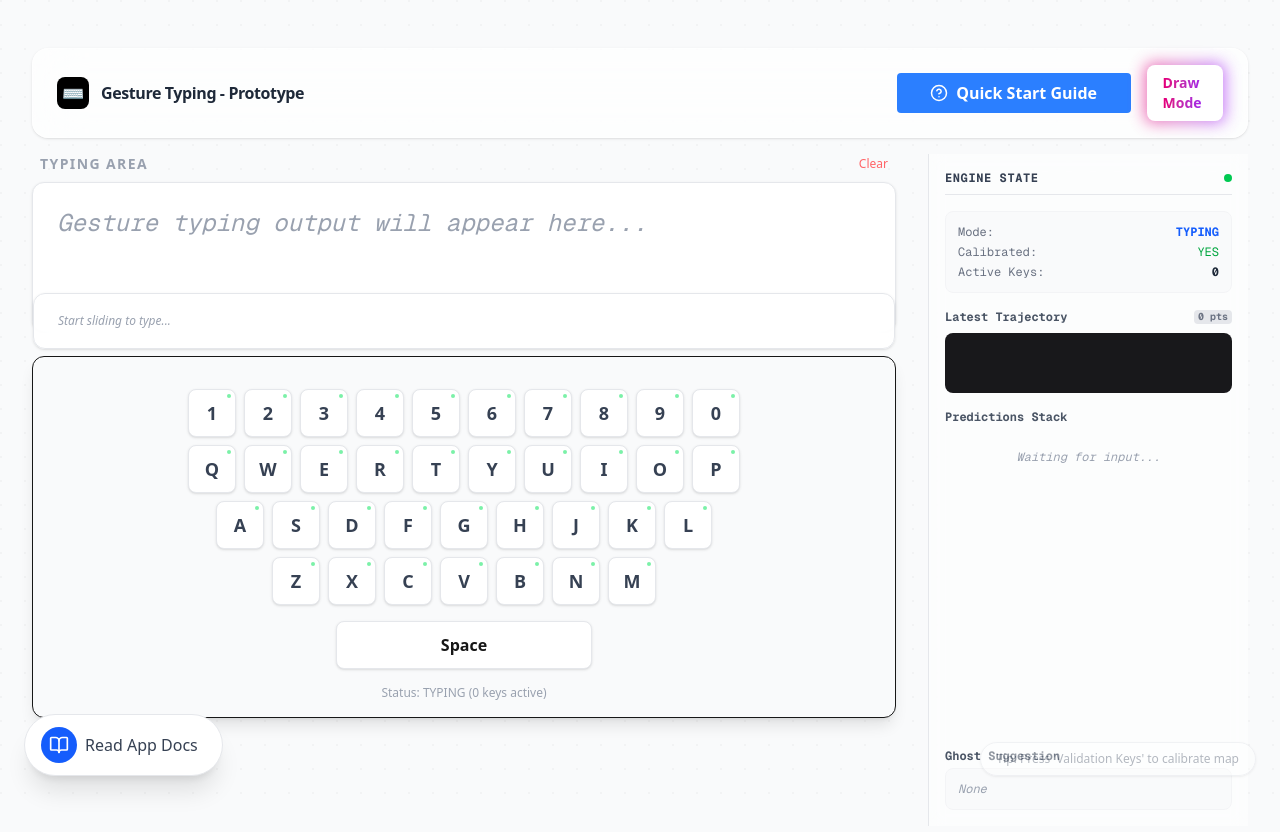
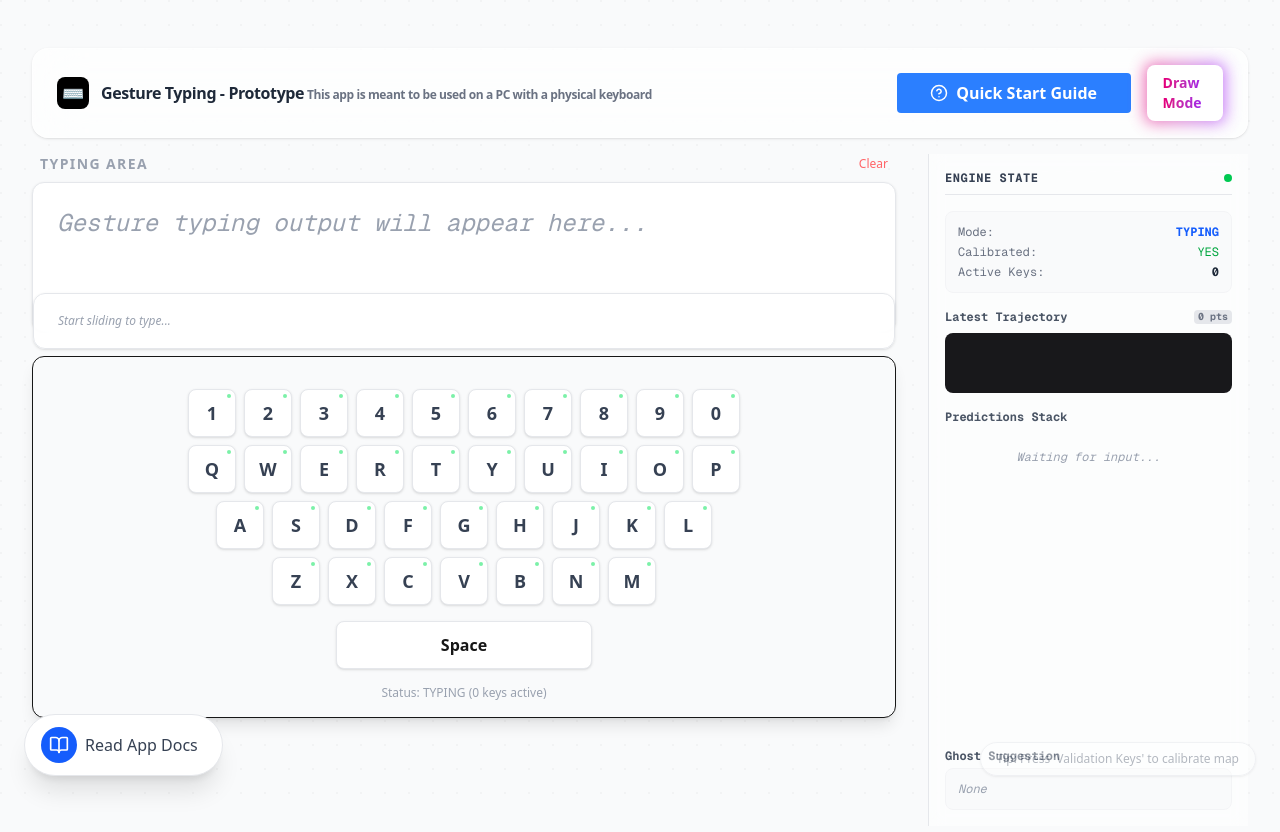
Before and after one commit to ElkanHub/Gesture-Typing-Google-Hackathon, a Next.js app: page / in a window 1280 px wide. Shown: the top 832 px of the page. Built offline with nearby package versions, Linux system fonts and the light colour scheme.

Commit message:
edited the header

```diff
--- a/app/page.tsx
+++ b/app/page.tsx
@@ -41,6 +41,7 @@ export default async function Home() {
           </div>
           <p className="font-semibold text-gray-800 dark:text-gray-100 tracking-tight">
             Gesture Typing - Prototype
+            <span className="text-xs text-gray-500 dark:text-gray-400">  This app is meant to be used on a PC with a physical keyboard</span>
           </p>
         </div>
 
```
